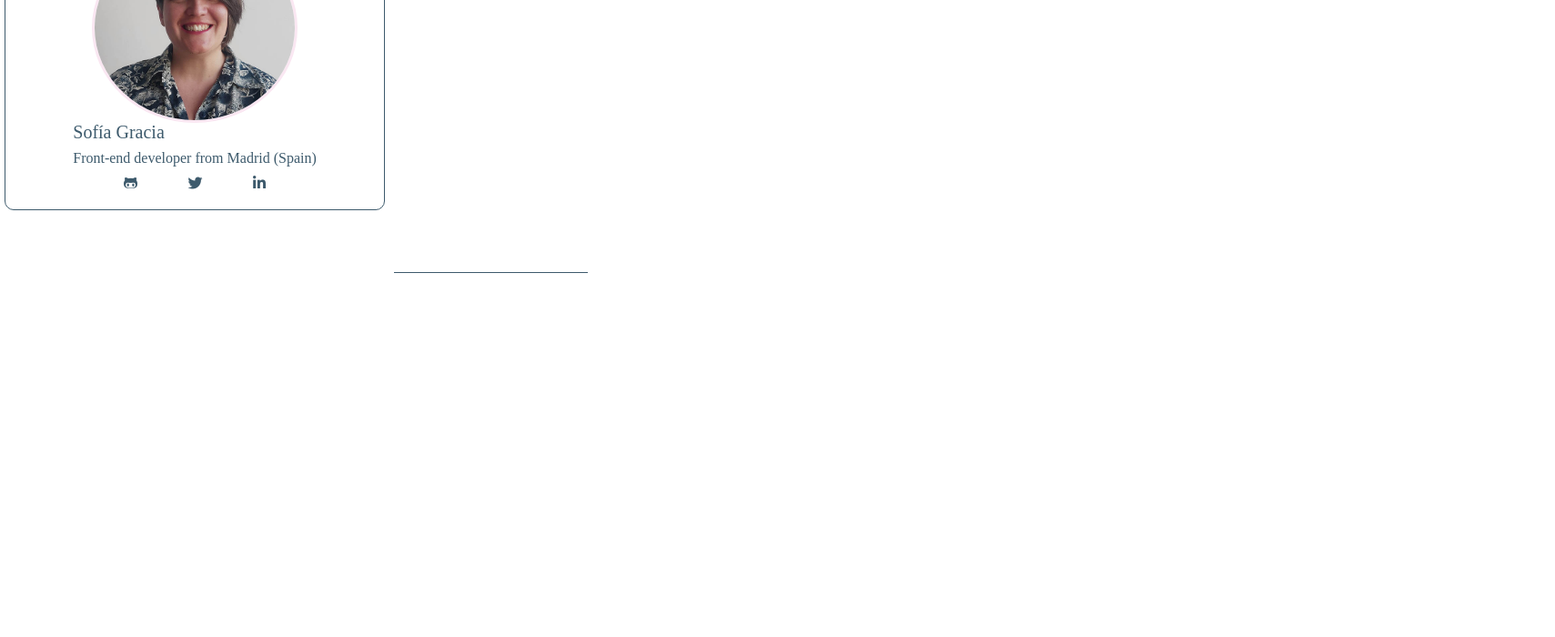
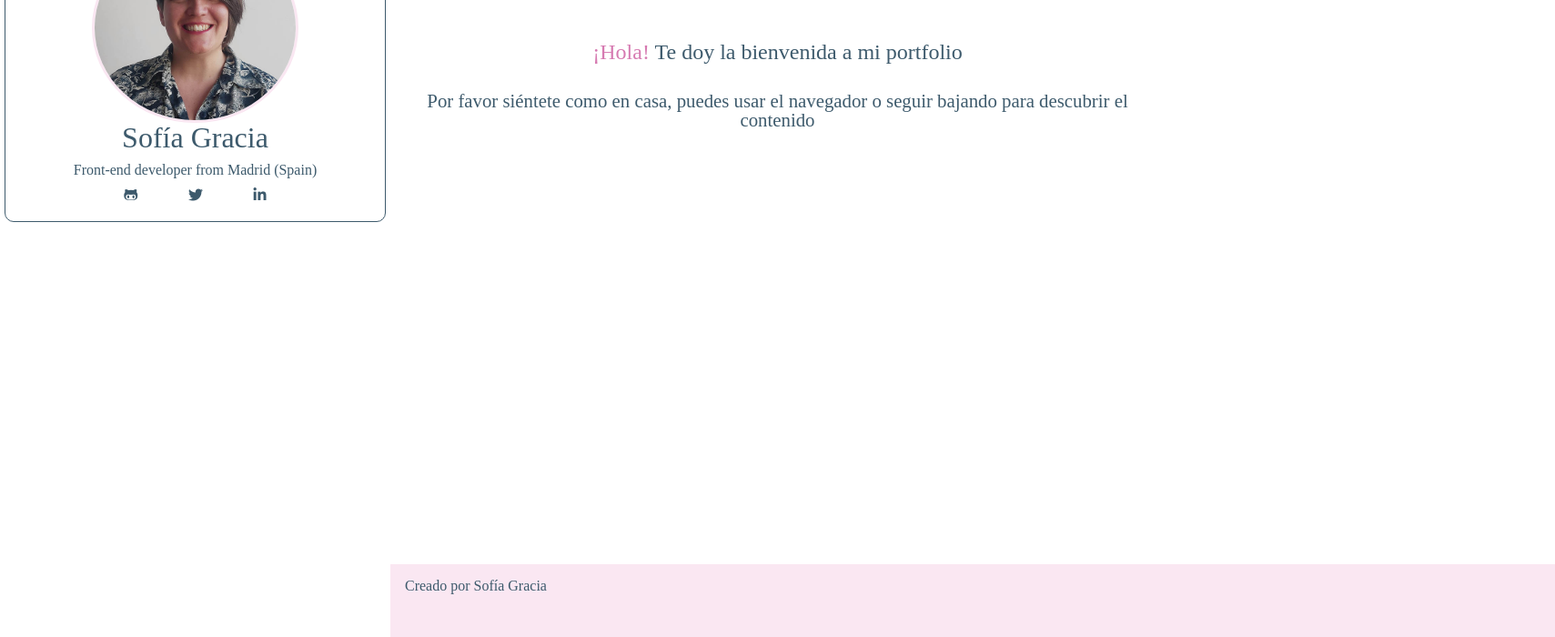
Before and after one commit to Calpurniax/portfolio, a React (Create React App) app: page / in a window 1280 px wide. Shown: the part 100-800 px from the top of the page at 91% size, 1709 px wide, since content can reach past the window. Built offline with nearby package versions, Linux system fonts and the light colour scheme; a web font is replaced by a local one.

Commit message:
create footer component

```diff
--- a/src/App.js
+++ b/src/App.js
@@ -2,15 +2,19 @@ import './App.scss';
 import { Header } from './components/header'
 import { Nav } from './components/nav'
 import { Landing } from './layouts/landing'
+import { Footer } from './components/footer'
 
 function App() {
   return (
     <div className="App">
       <Header />
-      <Nav />
-      <main>
-        <Landing />
-      </main>
+      <div className='mainContainer'>
+        <Nav />
+        <main>
+          <Landing />
+        </main>
+        <Footer />
+      </div>
     </div>
   );
 }
--- a/src/App.scss
+++ b/src/App.scss
@@ -2,6 +2,8 @@
 @import "./styles/core/mixin.scss";
 
 .App {
+    width: 100vw;
+
     @include tablet {
         display: flex;
         flex-direction: row;
--- /dev/null
+++ b/src/components/footer.jsx
@@ -0,0 +1,6 @@
+import "../styles/components/footer.scss"
+export const Footer =()=>(
+    <footer className="c-footer">
+        <p className="c-footer__text">Creado por Sofía Gracia</p>
+    </footer>
+)
--- a/src/layouts/landing.jsx
+++ b/src/layouts/landing.jsx
@@ -1,7 +1,8 @@
 import "../styles/layouts/landing.scss"
 export const Landing =()=>(
           <section className="landing">
-            <h2 className="landing__title">¡Hola! Te doy la bienvenida a mi portfolio</h2>
-            <p className="landing__text">Por favor siéntete como en casa, puedes usar el navegador o seguir bajando para descubrir el contenido</p>
+            <h2 className="landing__title"><span className="landing__title__span">¡Hola!</span> Te doy la bienvenida a mi portfolio</h2>
+            <p className="landing__text">Por favor siéntete como en casa,
+            puedes usar el navegador o seguir bajando para descubrir el contenido</p>
           </section>
 )
--- /dev/null
+++ b/src/styles/components/footer.scss
@@ -0,0 +1,12 @@
+@import "../core/mixin.scss";
+@import "../core/variables.scss";
+
+.c-footer {
+    background-color: $secondpink-color;
+    position: absolute;
+    bottom: 0;
+    width: 100%;
+    height: 10%;
+    color: $blue-color;
+    padding: 1rem;
+}
--- a/src/styles/components/header.scss
+++ b/src/styles/components/header.scss
@@ -3,6 +3,7 @@
 
 .c-header {
     padding: 0.3rem;
+    text-align: center;
 
     @include tablet {
         width: 35vw;
@@ -42,7 +43,7 @@
     }
 
     &__title {
-        font-size: 20px;
+        font-size: 2rem;
 
     }
 
--- a/src/styles/components/nav.scss
+++ b/src/styles/components/nav.scss
@@ -3,17 +3,23 @@
 
 .c-nav {
     padding: 1rem;
-    border-bottom: solid 0.1rem $blue-color;
-    margin: 0 0.3rem 0 0.3rem;
 
     &__box {
         list-style-type: none;
         display: grid;
         grid-template-columns: 1fr 1fr 1fr;
+        border-bottom: solid 0.1rem $blue-color;
+        margin: 0 0.3rem 0 0.3rem;
+
 
         &__link {
             text-align: center;
+            padding-bottom: 1rem;
             @include titleStyle;
+
+            @include tablet {
+                padding-top: 2rem;
+            }
 
             &:hover {
                 color: $pink-color
--- a/src/styles/layouts/landing.scss
+++ b/src/styles/layouts/landing.scss
@@ -1,3 +1,18 @@
+@import "../core/mixin.scss";
+@import "../core/variables.scss";
+
 .landing {
-    height: 50vh;
+    padding: 1rem;
+    color: $blue-color;
+    font-size: 1.3rem;
+    text-align: center;
+
+    &__title {
+        font-size: 1.5rem;
+        margin: 2rem 0 2rem 0;
+
+        &__span {
+            color: $pink-color;
+        }
+    }
 }
```
